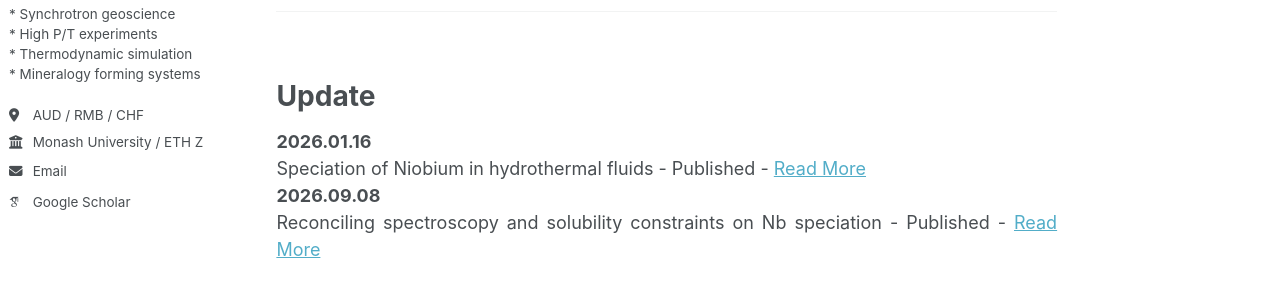
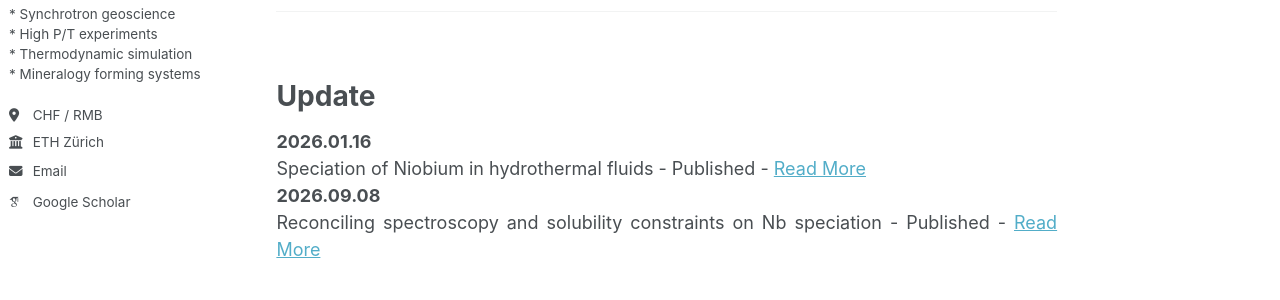
Before and after one commit to bhchemx/bhchemx.github.io, a Jekyll site: the page built from _pages/about.md, in a window 1280 px wide. Shown: the part 319-619 px from the top of the page. Built offline with Jekyll 4.4.1, drawn with Linux system fonts in a browser that asks for light colours; some web fonts are replaced.

Commit message:
Update _config.yml

```diff
--- a/_config.yml
+++ b/_config.yml
@@ -26,8 +26,8 @@ author:
   name             : "Bin Hu"
   pronouns         : # example: "she/her"
   bio              : "* Synchrotron geoscience<br>* High P/T experiments<br>* Thermodynamic simulation<br>* Mineralogy forming systems"
-  location         : "AUD / RMB / CHF"
-  employer         : "Monash University / ETH Zürich"
+  location         : "CHF / RMB"
+  employer         : "ETH Zürich"
   uri              : # URL
   email            : "binhuinbox@gmail.com"
 
```
